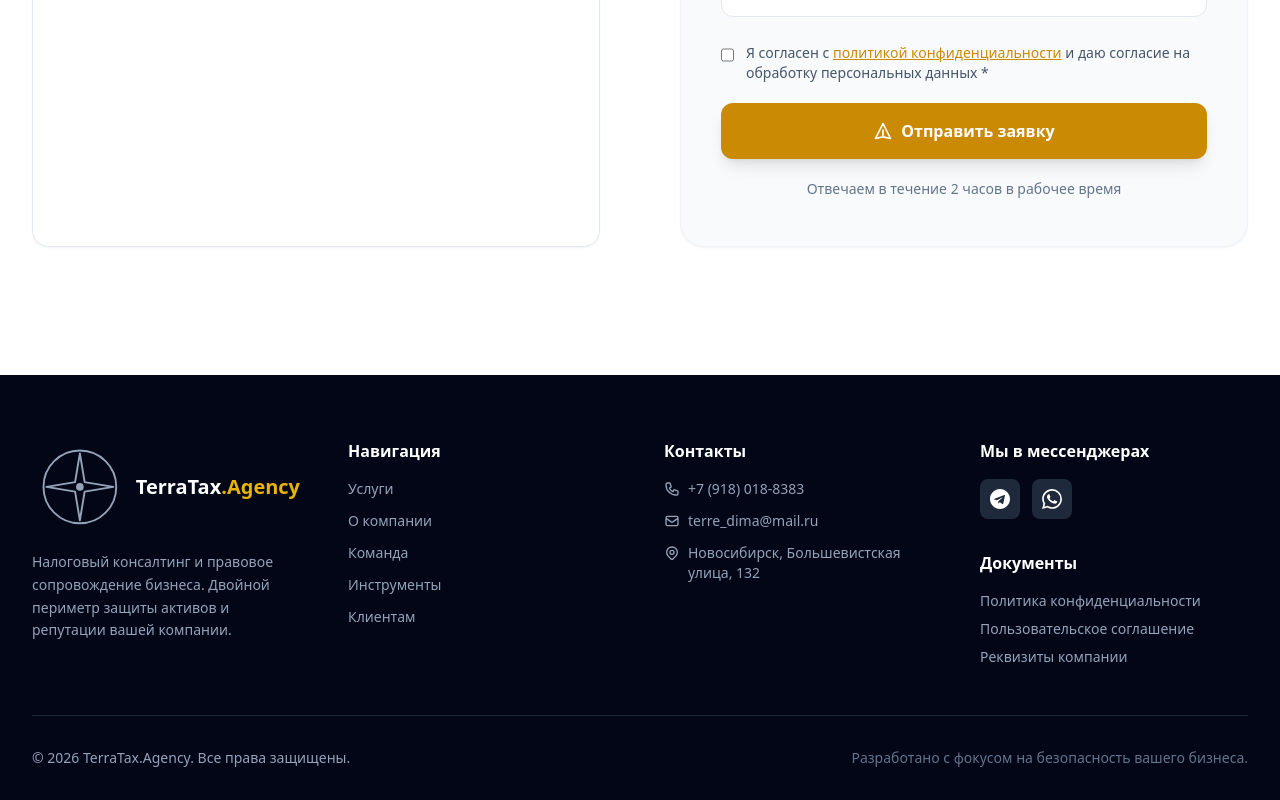
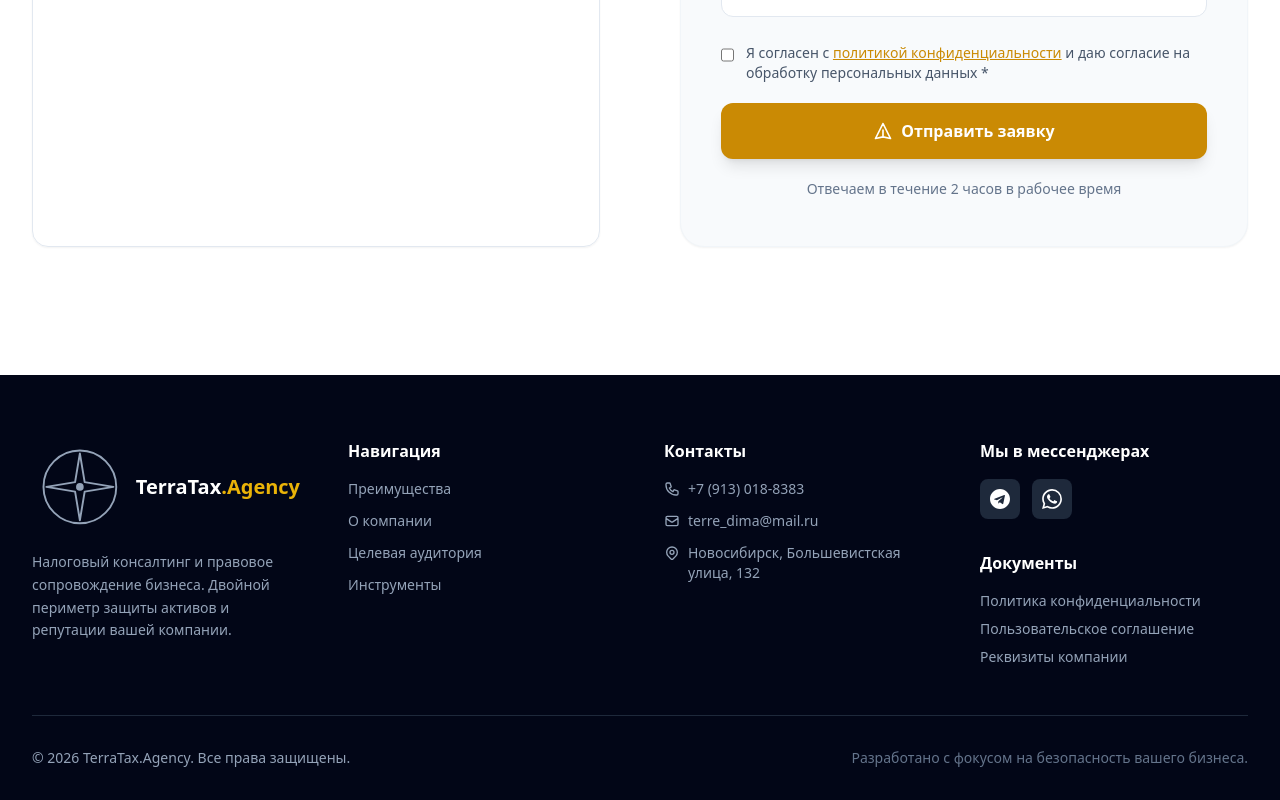
Before and after one commit to kfy6pyf79t-max/terratax, a Next.js app: page / in a window 1280 px wide. Shown: the part 7007-7807 px from the top of the page. Built offline with nearby package versions, Linux system fonts and the light colour scheme.

Commit message:
Обновил ссылки и номер телефона в футере

```diff
--- a/app/components/Footer.tsx
+++ b/app/components/Footer.tsx
@@ -31,11 +31,10 @@ export default function Footer() {
             <div>
               <h4 className="text-white font-bold mb-4">Навигация</h4>
               <ul className="space-y-3 text-sm">
-                <li><a href="#services" className="hover:text-yellow-500 transition-colors">Услуги</a></li>
+                <li><a href="#advantages" className="hover:text-yellow-500 transition-colors">Преимущества</a></li>
                 <li><a href="#about" className="hover:text-yellow-500 transition-colors">О компании</a></li>
-                <li><a href="#team" className="hover:text-yellow-500 transition-colors">Команда</a></li>
+                <li><a href="#targetaudience" className="hover:text-yellow-500 transition-colors">Целевая аудитория</a></li>
                 <li><a href="#tools" className="hover:text-yellow-500 transition-colors">Инструменты</a></li>
-                <li><a href="#clients" className="hover:text-yellow-500 transition-colors">Клиентам</a></li>
               </ul>
             </div>
 
@@ -46,7 +45,7 @@ export default function Footer() {
                 <li>
                   <a href="tel:+79130188382" className="flex items-center gap-2 hover:text-yellow-500 transition-colors">
                     <svg className="w-4 h-4" fill="none" stroke="currentColor" viewBox="0 0 24 24"><path strokeLinecap="round" strokeLinejoin="round" strokeWidth="2" d="M3 5a2 2 0 012-2h3.28a1 1 0 01.948.684l1.498 4.493a1 1 0 01-.502 1.21l-2.257 1.13a11.042 11.042 0 005.516 5.516l1.13-2.257a1 1 0 011.21-.502l4.493 1.498a1 1 0 01.684.949V19a2 2 0 01-2 2h-1C9.716 21 3 14.284 3 6V5z" /></svg>
-                    +7 (918) 018-8383
+                    +7 (913) 018-8383
                   </a>
                 </li>
                 <li>
```
